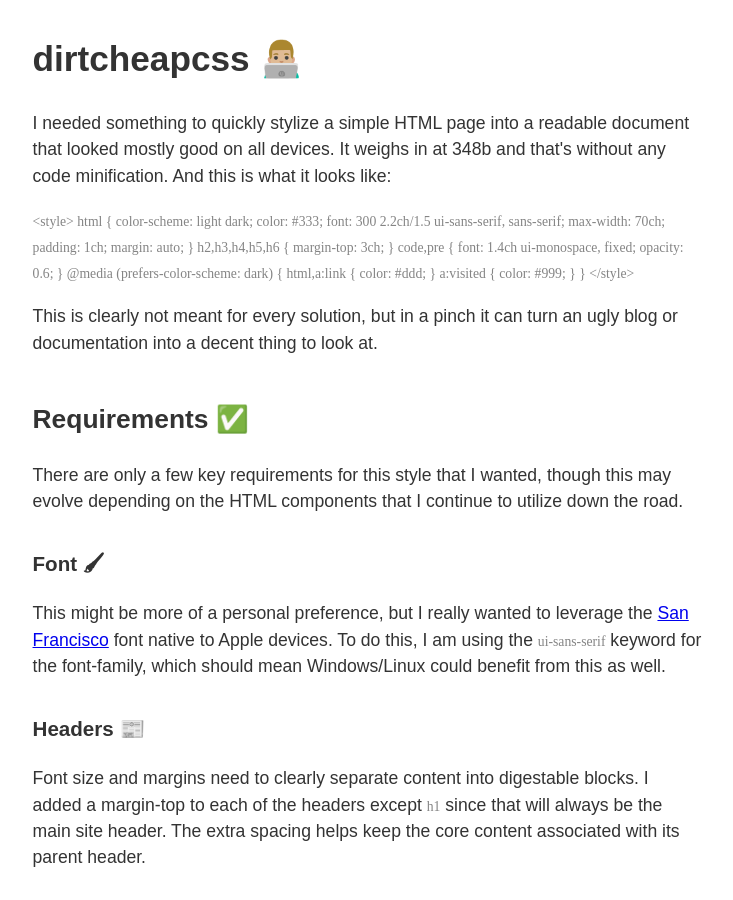
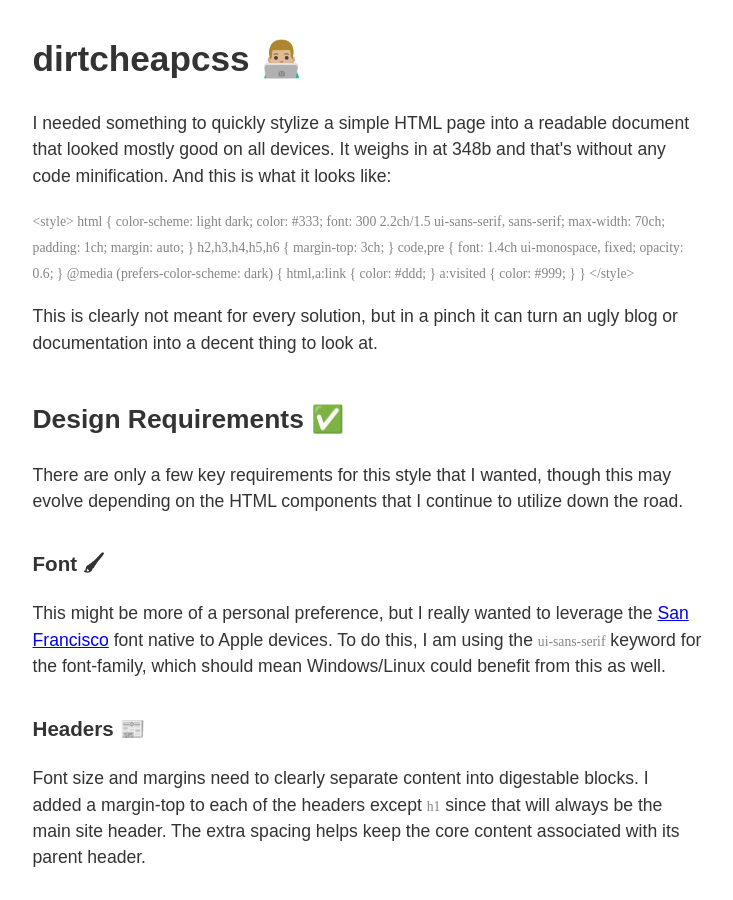
Before and after one commit to peterrother/peterrother.github.io, a Jekyll site: the page dirtcheapcss/index.html, which Jekyll copies as it is, in a window 1280 px wide and 900 px high. Shown: the whole window, without its empty margins (273-1006 px from the left). Built offline with Jekyll 4.4.1, drawn with Linux system fonts in a browser that asks for light colours.

Commit message:
Update wording

```diff
--- a/dirtcheapcss/index.html
+++ b/dirtcheapcss/index.html
@@ -77,7 +77,7 @@
 				thing to look at.
 			</p>
 
-			<h2>Requirements ✅</h2>
+			<h2>Design Requirements ✅</h2>
 
 			<p>
 				There are only a few key requirements for this style that I
```
